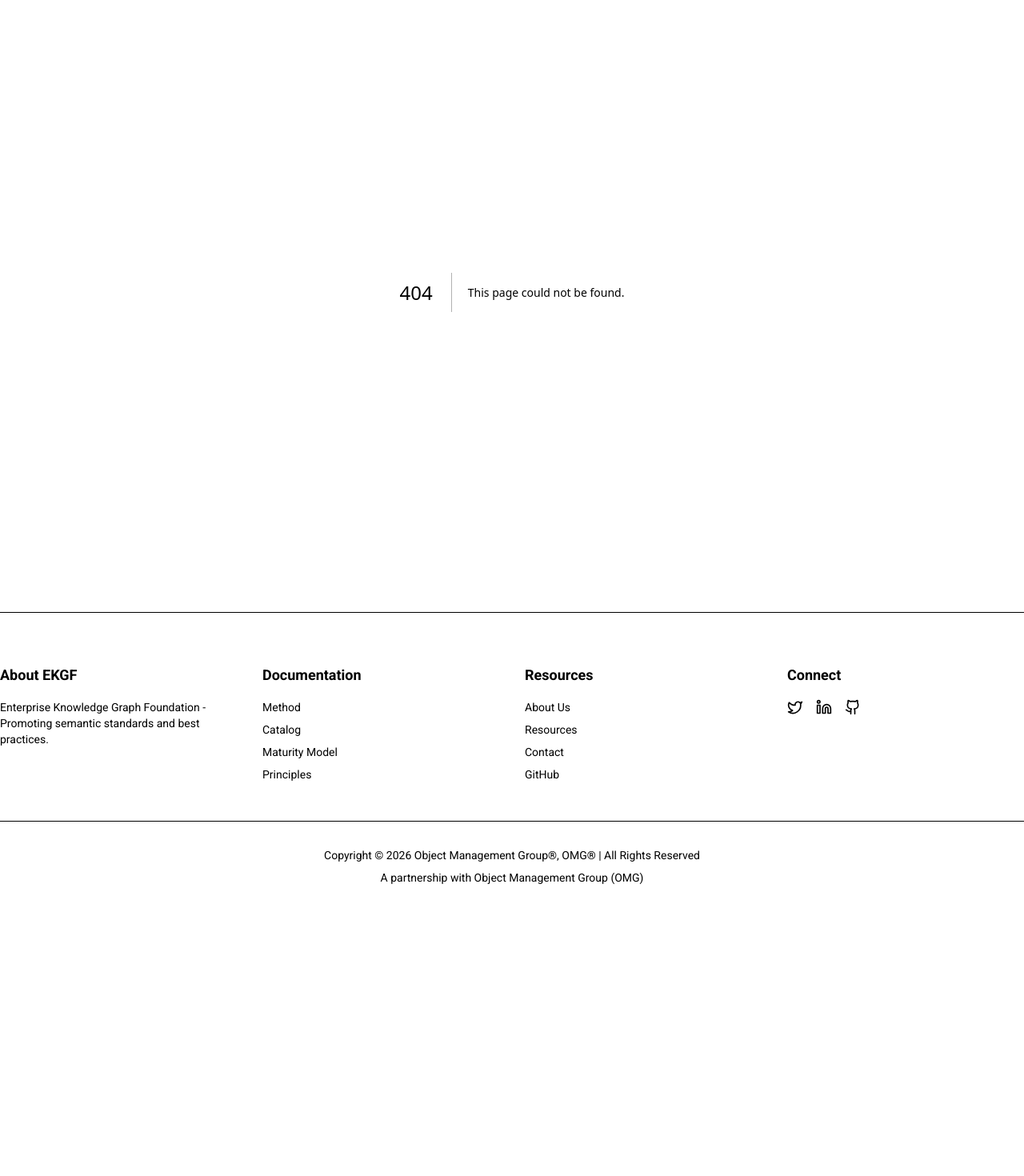
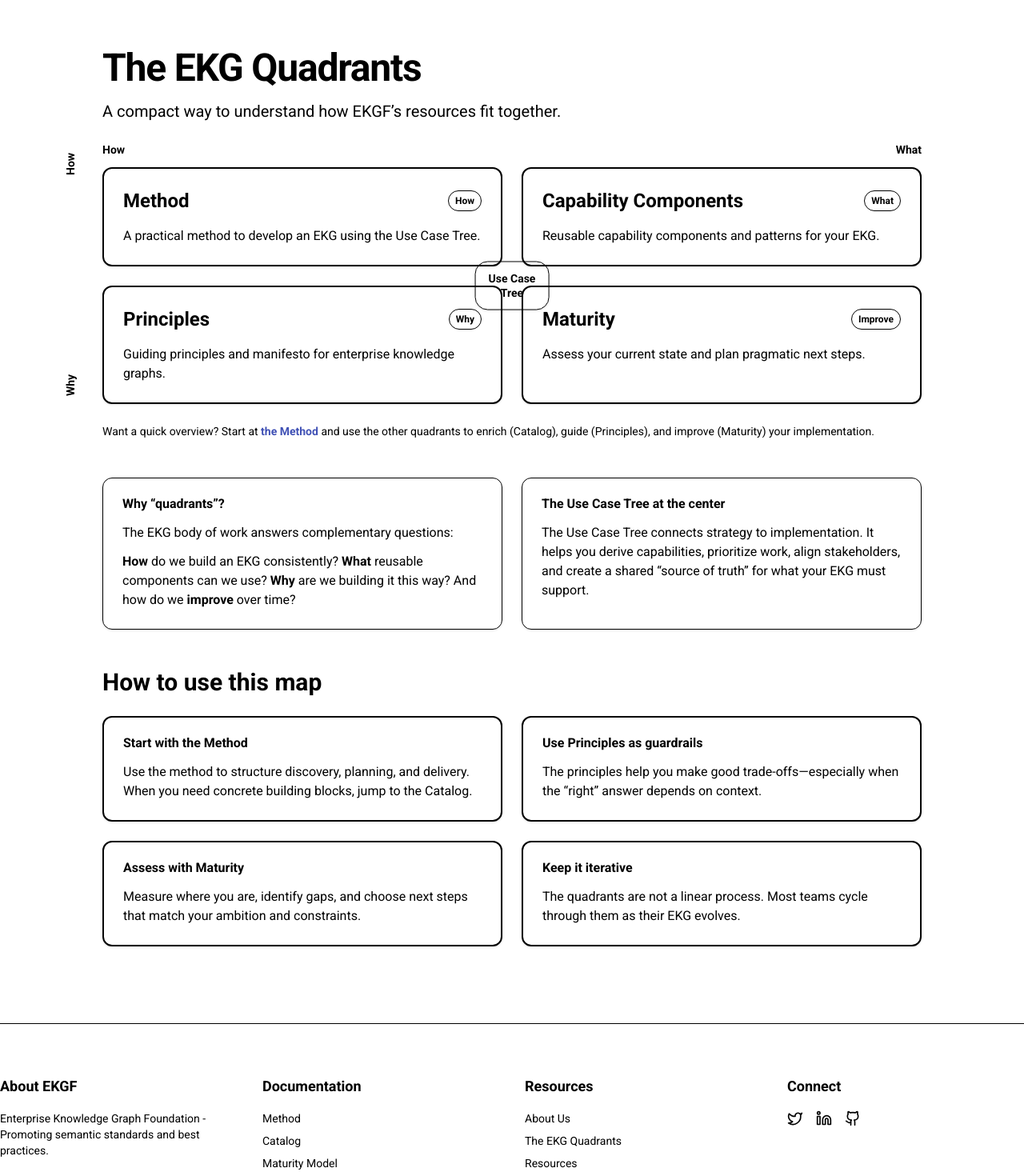
Before and after one commit to EKGF/ekgf-website, a Next.js app: page /quadrants in a window 1280 px wide. Before the commit this address had no page. Shown: the part 100-1570 px from the top of the page at 80% size. Before the commit the page ends 1271 px from the top, so only its background shows below. Built offline with nearby package versions, Linux system fonts and the light colour scheme.

Commit message:
feat: add quadrants page with diagram component

```diff
--- /dev/null
+++ b/src/app/quadrants/page.tsx
@@ -0,0 +1,112 @@
+import type { Metadata } from "next";
+import { QuadrantsDiagram } from "@/components/QuadrantsDiagram";
+import { Card, CardDescription, CardHeader, CardTitle } from "@/components/ui/card";
+
+export const metadata: Metadata = {
+  title: "The EKG Quadrants | EKGF",
+  description:
+    "A simple map of the EKGF body of work: Method, Capability Components, Principles, and Maturity—connected by the Use Case Tree.",
+  alternates: { canonical: "https://ekgf.org/quadrants" },
+  openGraph: {
+    title: "The EKG Quadrants",
+    description:
+      "Method, Capability Components, Principles, and Maturity—connected by the Use Case Tree.",
+    url: "https://ekgf.org/quadrants",
+  },
+};
+
+export default function QuadrantsPage() {
+  return (
+    <div className="container py-16 md:py-24">
+      <div className="mx-auto max-w-5xl">
+        <header className="mb-10 md:mb-14">
+          <h1 className="mb-4 text-4xl font-bold tracking-tight md:text-5xl">
+            The EKG Quadrants
+          </h1>
+          <p className="text-xl text-muted-foreground">
+            A compact way to understand how EKGF’s resources fit together.
+          </p>
+        </header>
+
+        <div className="mb-12">
+          <QuadrantsDiagram />
+        </div>
+
+        <section className="grid gap-6 md:grid-cols-2">
+          <Card>
+            <CardHeader>
+              <CardTitle>Why “quadrants”?</CardTitle>
+              <CardDescription className="text-base mt-2">
+                The EKG body of work answers complementary questions:
+                <span className="block mt-3">
+                  <span className="font-semibold">How</span> do we build an EKG
+                  consistently? <span className="font-semibold">What</span>{" "}
+                  reusable components can we use? <span className="font-semibold">Why</span>{" "}
+                  are we building it this way? And how do we{" "}
+                  <span className="font-semibold">improve</span> over time?
+                </span>
+              </CardDescription>
+            </CardHeader>
+          </Card>
+
+          <Card>
+            <CardHeader>
+              <CardTitle>The Use Case Tree at the center</CardTitle>
+              <CardDescription className="text-base mt-2">
+                The Use Case Tree connects strategy to implementation. It helps
+                you derive capabilities, prioritize work, align stakeholders,
+                and create a shared “source of truth” for what your EKG must
+                support.
+              </CardDescription>
+            </CardHeader>
+          </Card>
+        </section>
+
+        <section className="mt-12">
+          <h2 className="mb-6 text-3xl font-bold">How to use this map</h2>
+          <div className="grid gap-6 md:grid-cols-2">
+            <Card className="border-2">
+              <CardHeader>
+                <CardTitle>Start with the Method</CardTitle>
+                <CardDescription className="text-base mt-2">
+                  Use the method to structure discovery, planning, and delivery.
+                  When you need concrete building blocks, jump to the Catalog.
+                </CardDescription>
+              </CardHeader>
+            </Card>
+
+            <Card className="border-2">
+              <CardHeader>
+                <CardTitle>Use Principles as guardrails</CardTitle>
+                <CardDescription className="text-base mt-2">
+                  The principles help you make good trade-offs—especially when
+                  the “right” answer depends on context.
+                </CardDescription>
+              </CardHeader>
+            </Card>
+
+            <Card className="border-2">
+              <CardHeader>
+                <CardTitle>Assess with Maturity</CardTitle>
+                <CardDescription className="text-base mt-2">
+                  Measure where you are, identify gaps, and choose next steps
+                  that match your ambition and constraints.
+                </CardDescription>
+              </CardHeader>
+            </Card>
+
+            <Card className="border-2">
+              <CardHeader>
+                <CardTitle>Keep it iterative</CardTitle>
+                <CardDescription className="text-base mt-2">
+                  The quadrants are not a linear process. Most teams cycle
+                  through them as their EKG evolves.
+                </CardDescription>
+              </CardHeader>
+            </Card>
+          </div>
+        </section>
+      </div>
+    </div>
+  );
+}
--- a/src/app/sitemap.ts
+++ b/src/app/sitemap.ts
@@ -20,6 +20,12 @@ export default function sitemap(): MetadataRoute.Sitemap {
       url: `${baseUrl}/resources`,
       lastModified: new Date(),
       changeFrequency: "weekly",
+      priority: 0.9,
+    },
+    {
+      url: `${baseUrl}/quadrants`,
+      lastModified: new Date(),
+      changeFrequency: "monthly",
       priority: 0.9,
     },
     {
--- a/src/components/Footer.tsx
+++ b/src/components/Footer.tsx
@@ -71,6 +71,14 @@ export function Footer() {
                   className="text-muted-foreground hover:text-foreground transition-colors"
                 >
                   About Us
+                </Link>
+              </li>
+              <li>
+                <Link
+                  href="/quadrants"
+                  className="text-muted-foreground hover:text-foreground transition-colors"
+                >
+                  The EKG Quadrants
                 </Link>
               </li>
               <li>
--- a/src/components/Header.tsx
+++ b/src/components/Header.tsx
@@ -17,7 +17,7 @@ export function Header() {
   const { theme, setTheme } = useTheme();
 
   return (
-    <header className="sticky top-0 z-50 w-full border-b bg-background/95 backdrop-blur supports-[backdrop-filter]:bg-background/60">
+    <header className="sticky top-0 z-50 w-full border-b bg-background/95 backdrop-blur supports-backdrop-filter:bg-background/60">
       <div className="container flex h-16 items-center justify-between">
         <div className="flex items-center gap-6">
           <Link href="/" className="flex items-center space-x-2">
@@ -41,6 +41,14 @@ export function Header() {
                   className={navigationMenuTriggerStyle()}
                 >
                   <Link href="/about">About</Link>
+                </NavigationMenuLink>
+              </NavigationMenuItem>
+              <NavigationMenuItem>
+                <NavigationMenuLink
+                  asChild
+                  className={navigationMenuTriggerStyle()}
+                >
+                  <Link href="/quadrants">Quadrants</Link>
                 </NavigationMenuLink>
               </NavigationMenuItem>
               <NavigationMenuItem>
--- /dev/null
+++ b/src/components/QuadrantsDiagram.tsx
@@ -0,0 +1,106 @@
+import Link from "next/link";
+import { Card, CardDescription, CardHeader, CardTitle } from "@/components/ui/card";
+
+type Quadrant = {
+  title: string;
+  axisHint: string;
+  description: string;
+  href: string;
+};
+
+const quadrants: Quadrant[] = [
+  {
+    title: "Method",
+    axisHint: "How",
+    description: "A practical method to develop an EKG using the Use Case Tree.",
+    href: "https://method.ekgf.org",
+  },
+  {
+    title: "Capability Components",
+    axisHint: "What",
+    description: "Reusable capability components and patterns for your EKG.",
+    href: "https://catalog.ekgf.org",
+  },
+  {
+    title: "Principles",
+    axisHint: "Why",
+    description: "Guiding principles and manifesto for enterprise knowledge graphs.",
+    href: "https://principles.ekgf.org",
+  },
+  {
+    title: "Maturity",
+    axisHint: "Improve",
+    description: "Assess your current state and plan pragmatic next steps.",
+    href: "https://maturity.ekgf.org",
+  },
+];
+
+export function QuadrantsDiagram() {
+  return (
+    <section aria-labelledby="quadrants-diagram-title" className="w-full">
+      <h2 id="quadrants-diagram-title" className="sr-only">
+        The EKG quadrants diagram
+      </h2>
+
+      <div className="relative">
+        {/* Axis labels (desktop) */}
+        <div className="pointer-events-none absolute -top-8 left-0 right-0 hidden md:flex items-center justify-between text-sm font-semibold text-muted-foreground">
+          <span>How</span>
+          <span>What</span>
+        </div>
+        <div className="pointer-events-none absolute -left-10 top-0 hidden md:flex h-full flex-col justify-between text-sm font-semibold text-muted-foreground">
+          <span className="-rotate-90 origin-left">How</span>
+          <span className="-rotate-90 origin-left">Why</span>
+        </div>
+
+        <div className="grid gap-6 md:grid-cols-2">
+          {quadrants.map((q) => (
+            <a
+              key={q.title}
+              href={q.href}
+              className="group"
+              target="_blank"
+              rel="noopener noreferrer"
+            >
+              <Card className="h-full border-2 transition-all duration-300 hover:-translate-y-1 hover:shadow-lg hover:border-[#4051b5]">
+                <CardHeader>
+                  <div className="mb-2 flex items-center justify-between gap-3">
+                    <CardTitle className="text-2xl group-hover:text-[#4051b5] transition-colors">
+                      {q.title}
+                    </CardTitle>
+                    <span className="inline-flex items-center rounded-full border bg-background px-2 py-1 text-xs font-semibold text-muted-foreground">
+                      {q.axisHint}
+                    </span>
+                  </div>
+                  <CardDescription className="text-base">
+                    {q.description}
+                  </CardDescription>
+                </CardHeader>
+              </Card>
+            </a>
+          ))}
+        </div>
+
+        {/* Center connector */}
+        <div className="pointer-events-none absolute left-1/2 top-1/2 hidden -translate-x-1/2 -translate-y-1/2 md:block">
+          <div className="rounded-2xl border bg-background px-4 py-3 shadow-sm">
+            <div className="text-center text-sm font-semibold leading-tight">
+              Use Case
+              <br />
+              Tree
+            </div>
+          </div>
+        </div>
+      </div>
+
+      <p className="mt-6 text-sm text-muted-foreground">
+        Want a quick overview? Start at{" "}
+        <Link href="/method" className="font-semibold text-[#4051b5] hover:underline">
+          the Method
+        </Link>{" "}
+        and use the other quadrants to enrich (Catalog), guide (Principles), and
+        improve (Maturity) your implementation.
+      </p>
+    </section>
+  );
+}
```
